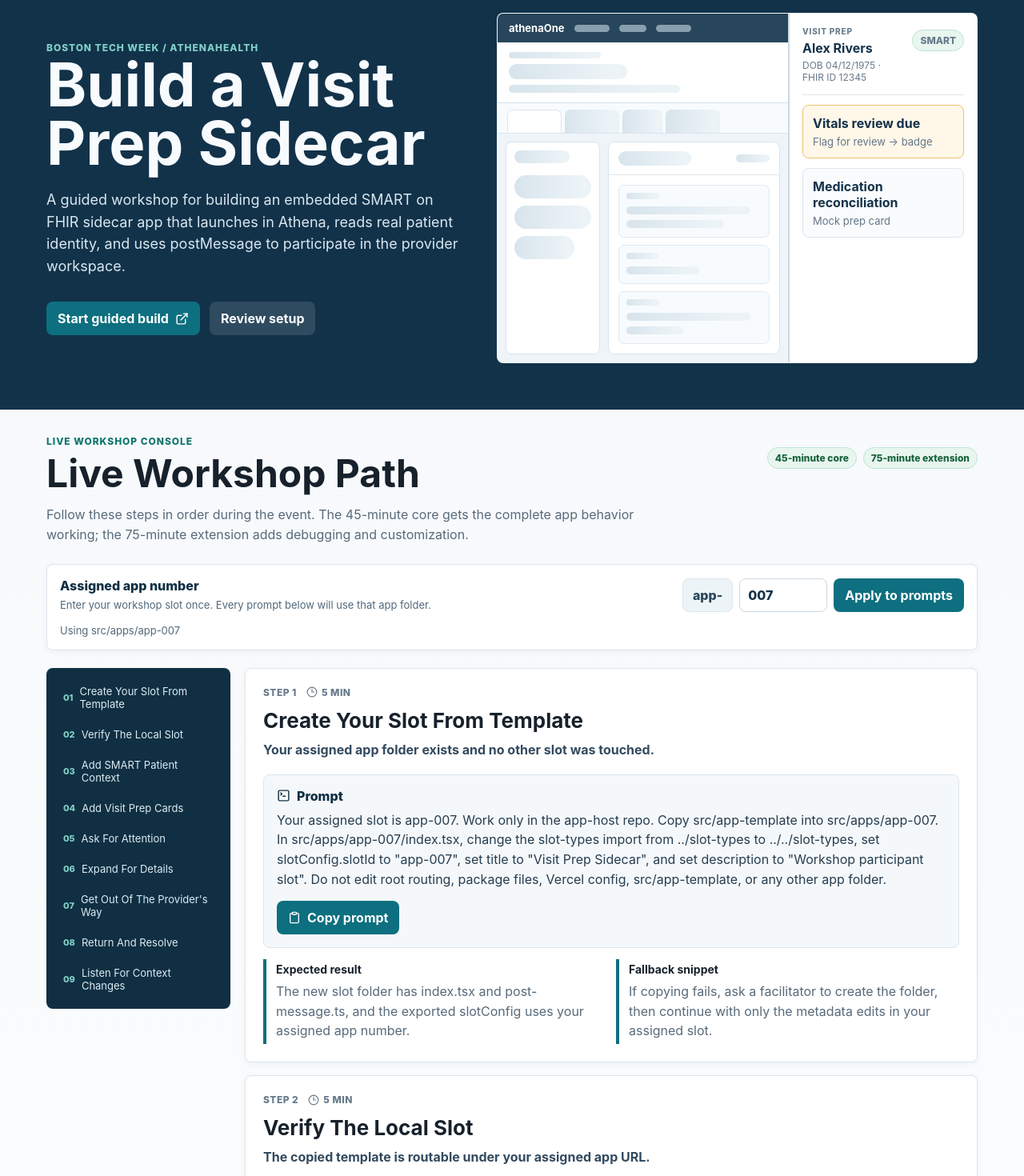
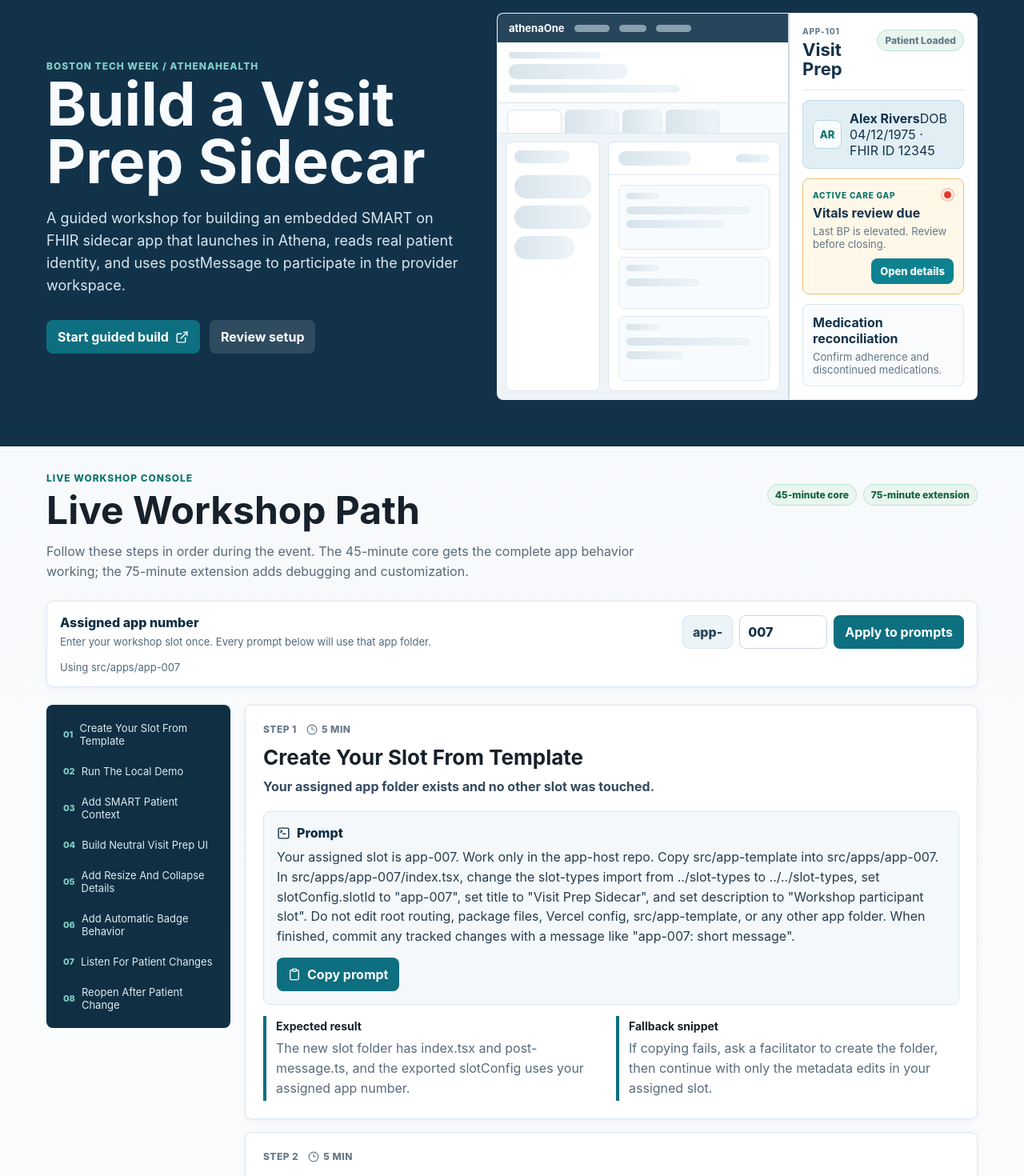
Before and after one commit to bshah4397/boston-tech-week-workshop-guide, a React (Vite) app: page / in a window 1280 px wide. Shown: the part 100-1570 px from the top of the page at 80% size. Built offline with nearby package versions, Linux system fonts and the light colour scheme.

Commit message:
Update workshop guide flow

```diff
--- a/src/App.tsx
+++ b/src/App.tsx
@@ -53,11 +53,11 @@
   },
   {
     id: "bootstrap",
-    title: "Verify The Local Slot",
+    title: "Run The Local Demo",
     time: "5 min",
-    outcome: "The copied template is routable under your assigned app URL.",
+    outcome: "The copied template is routable and visible on localhost.",
     prompt:
-      "Only modify {{APP_FOLDER}}. Verify the slot works at {{APP_BASE_PATH}}/demo and {{LOGOUT_PATH}}. Confirm the Athena registration URLs for this slot are {{LAUNCH_PATH}} for launch, {{CALLBACK_PATH}} for post-login redirect, and {{LOGOUT_PATH}} for post-logout redirect. If the app host dashboard does not list {{APP_SLOT}}, fix only import paths or slotConfig inside {{APP_FOLDER}}. Do not change shared slot discovery.",
+      "Only modify {{APP_FOLDER}}. Start the local app-host dev server on localhost, then verify the slot works at {{APP_BASE_PATH}}/demo and {{LOGOUT_PATH}}. Confirm the Athena registration URLs for this slot are {{LAUNCH_PATH}} for launch, {{CALLBACK_PATH}} for post-login redirect, and {{LOGOUT_PATH}} for post-logout redirect. If the app host dashboard does not list {{APP_SLOT}}, fix only import paths or slotConfig inside {{APP_FOLDER}}. Do not change shared slot discovery.",
     expected:
       "The host dashboard lists your slot, local demo mode renders, and the three Athena registration URLs are slot-specific.",
     fallback:
@@ -69,7 +69,7 @@
     time: "8 min",
     outcome: "The app is ready to use real Athena launch context instead of only demo data.",
     prompt:
-      "Only modify {{APP_FOLDER}}. Use the existing slot-scoped APIs: {{LAUNCH_PATH}}, {{CALLBACK_PATH}}, and {{PATIENT_CONTEXT_PATH}}. Preserve local demo mode. Add explicit states for setup required, launch in progress, callback received, patient loaded, and patient load failed. When Patient context is available, render real patient name, DOB, FHIR ID, gender, and a collapsed developer details section. Never render tokens, authorization codes, PKCE verifiers, cookies, or raw bearer headers.",
+      "Only modify {{APP_FOLDER}}. Use the existing slot-scoped APIs: {{LAUNCH_PATH}}, {{CALLBACK_PATH}}, and {{PATIENT_CONTEXT_PATH}}. Preserve local demo mode. Add explicit states for setup required, launch in progress, callback received, patient loaded, and patient load failed. When patient context is available, render real patient name, DOB, FHIR ID, and gender in a patient banner. Do not render developer details, tokens, authorization codes, PKCE verifiers, cookies, or raw bearer headers.",
     expected:
       "The sidecar still works locally, and the real launch path has clear patient-context states without exposing sensitive OAuth material.",
     fallback:
@@ -77,103 +77,86 @@
   },
   {
     id: "clinical",
-    title: "Add Visit Prep Cards",
+    title: "Build Neutral Visit Prep UI",
     time: "7 min",
     outcome: "The app feels like a clinical product, not a hello-world demo.",
     prompt:
-      "Only modify {{APP_FOLDER}}. Turn the Patient Context screen into a Visit Prep Sidecar. Keep real patient name, DOB, and FHIR ID at the top when SMART context is available, and keep demo identity for local mode. Add three mock clinical prep cards: Vitals review due, Medication reconciliation, and Referral follow-up. Highlight one card as the active care gap.",
+      "Only modify {{APP_FOLDER}}. Turn the Patient Context screen into a Visit Prep Sidecar. Keep real patient name, DOB, and FHIR ID in a visually distinct patient banner when SMART context is available, and keep demo identity for local mode. Add two neutral mock prep cards: Vitals review due and Medication reconciliation. Do not add badges, resize behavior, or attention highlighting yet.",
     expected:
-      "At 400px width, the sidecar shows patient identity, three prep cards, and one highlighted gap with a Review details action.",
+      "At 400px width, the sidecar shows patient identity and two neutral prep cards without generic demo buttons.",
     fallback:
       "Paste the fallback card data and render it below the patient header. The clinical content can be mock data.",
   },
   {
-    id: "badge",
-    title: "Ask For Attention",
+    id: "resize",
+    title: "Add Resize And Collapse Details",
     time: "5 min",
-    outcome: "The sidecar can signal that a provider should look at it.",
+    outcome: "The app can request more workspace only when the user needs detail.",
     prompt:
-      "Only modify {{APP_FOLDER}}. Use or refine the local post-message helper for Embedded App Launcher messages. When the active Visit Prep gap is present, add a clinical action that sends appShowBadgePersistent version 1.0.0 to the parent frame. Use a product label like Flag for review, not a raw API label.",
+      "Only modify {{APP_FOLDER}}. Add an Open details action to the Vitals review due card. When clicked, send appResize version 1.0.0 with newWidth set to 600 and show a Review details panel with rationale and next steps. Add a Collapse details action in the detail panel that sends appResize version 1.0.0 with newWidth set to 400 and returns to the compact prep list.",
     expected:
-      "Clicking the product action shows a notification badge on the app icon inside Athena.",
+      "The sidecar expands from compact prep view to a wider detail view, then collapses back to 400px from the detail panel.",
     fallback:
-      "Fallback snippet: window.parent.postMessage({ type: 'embeddedAppAPIMessage', method: 'appShowBadgePersistent', methodVersion: '1.0.0' }, '*');",
+      "Fallback snippets: send appResize with newWidth set to 600 for Open details, and appResize with newWidth set to 400 for Collapse details.",
   },
   {
-    id: "resize",
-    title: "Expand For Details",
+    id: "badge",
+    title: "Add Automatic Badge Behavior",
     time: "5 min",
-    outcome: "The app can request more workspace when the user needs detail.",
+    outcome: "The sidecar can ask for attention when business logic says the gap matters.",
     prompt:
-      "Only modify {{APP_FOLDER}}. When the user clicks Review details on the active Visit Prep gap, send appResize version 1.0.0 with newWidth set to 600, then show a detail view with rationale and next steps.",
+      "Only modify {{APP_FOLDER}}. Use or refine the local post-message helper for Embedded App Launcher messages. When the Vitals review due gap is present on load, send appShowBadgePersistent version 1.0.0 automatically instead of adding a manual Flag for review button. Visually mark the card with a small red status dot. When Mark reviewed is clicked in the detail view, send appClearBadge version 1.0.0, send appResize version 1.0.0 with newWidth set to 400, and show the card as Reviewed.",
     expected:
-      "The sidecar expands from compact prep view to a wider detail view and the app UI uses the extra space.",
+      "Opening the app with an active vitals gap shows an Athena badge automatically; marking reviewed clears the badge and returns to compact mode.",
     fallback:
-      "Fallback snippet: window.parent.postMessage({ type: 'embeddedAppAPIMessage', method: 'appResize', methodVersion: '1.0.0', newWidth: '600' }, '*');",
+      "Fallback snippets: appShowBadgePersistent on load, appClearBadge when reviewed, and appResize with newWidth set to 400 after review.",
   },
   {
-    id: "minimize",
-    title: "Get Out Of The Provider's Way",
+    id: "context",
+    title: "Listen For Patient Changes",
     time: "5 min",
-    outcome: "The sidecar can step aside while Athena becomes the focus.",
+    outcome: "The sidecar reacts when Athena changes patient context.",
     prompt:
-      "Only modify {{APP_FOLDER}}. Add a Snooze while I update Athena action in the gap detail view. When clicked, send appMinimize version 1.0.0. Keep local state so the app can later return to the reminder state.",
+      'Only modify {{APP_FOLDER}}. Add a window message listener for inbound Embedded App Framework context-change events. At the top of the listener, console.log every received message with a label like "[{{APP_SLOT}}] received window message" before filtering so DevTools can prove whether the app received anything. The real patient-change payload can look like { event: "patientContextChanged", updatedPatient: "5" }, so treat updatedPatient as a valid patient identifier in addition to patientId, patientID, patientIdentifier, fhirPatientId, or patient.id. When patient context changes, reset the active prep card, clear detail/review state, and reload {{PATIENT_CONTEXT_PATH}}?updatedPatient=<encoded patient identifier> if a patient identifier is available. Do not reload the plain {{PATIENT_CONTEXT_PATH}} for a patient-change event because it will reuse the original SMART launch patient.',
     expected:
-      "The app minimizes from the Athena sidecar, leaving the chart workspace visible.",
+      "Switching context in Athena reloads the sidecar to the new patient instead of showing stale prep state.",
     fallback:
-      "Fallback snippet: window.parent.postMessage({ type: 'embeddedAppAPIMessage', method: 'appMinimize', methodVersion: '1.0.0' }, '*');",
+      'If a live context-change event is not available, dispatch { event: "patientContextChanged", updatedPatient: "5" } from DevTools and confirm the app reloads with the updatedPatient query.',
   },
   {
     id: "reopen",
-    title: "Return And Resolve",
-    time: "5 min",
-    outcome: "The app can reopen, clear attention, and complete the workflow.",
+    title: "Reopen After Patient Change",
+    time: "Extension",
+    outcome: "The app returns at the right moment after the provider manually minimizes it.",
     prompt:
-      "Only modify {{APP_FOLDER}}. Add a reminder flow that can send appReopen version 1.0.0 and return to the gap detail screen. Add Mark reviewed to send appClearBadge version 1.0.0 and return the app to compact Visit Prep mode.",
+      "Only modify {{APP_FOLDER}}. Do not add a programmatic minimize button. In the live demo, the provider manually minimizes the sidecar using Athena chrome, then navigates to another patient. When the patientContextChanged listener reloads a new patient that still has an attention-needed prep gap, send appReopen version 1.0.0 so the sidecar returns with the new patient identity and compact prep state.",
     expected:
-      "The app reopens, lets the user mark the gap reviewed, clears the badge, and returns to the compact prep list.",
+      "After the provider manually minimizes the app and changes patient, the app reopens only because the new patient has an attention-needed prep gap.",
     fallback:
-      "Fallback snippets: send appReopen to return, then appClearBadge when reviewed. If timing is short, wire these to two visible buttons.",
-  },
-  {
-    id: "context",
-    title: "Listen For Context Changes",
-    time: "Extension",
-    outcome: "The sidecar reacts when Athena changes patient or encounter context.",
-    prompt:
-      'Only modify {{APP_FOLDER}}. Add a window message listener for inbound Embedded App Framework context-change events. At the top of the listener, console.log every received message with a label like "[{{APP_SLOT}}] received window message" before filtering so DevTools can prove whether the app received anything. The real patient-change payload can look like { event: "patientContextChanged", updatedPatient: "5" }, so treat updatedPatient as a valid patient identifier in addition to patientId, patientID, patientIdentifier, fhirPatientId, or patient.id. When patient context changes, reset the active prep card, clear reminder/detail state, and reload {{PATIENT_CONTEXT_PATH}}?updatedPatient=<encoded patient identifier> if a patient identifier is available. Do not reload the plain {{PATIENT_CONTEXT_PATH}} for a patient-change event because it will reuse the original SMART launch patient. Show a compact developer event log in local demo mode so the team can see received event names.',
-    expected:
-      "Switching context in Athena resets the sidecar to the correct patient instead of showing stale prep state.",
-    fallback:
-      'If a live context-change event is not available, add a local Simulate context change button in demo mode that dispatches { event: "patientContextChanged", updatedPatient: "5" }.',
+      "Fallback snippet: after the updated patient context fetch succeeds, send appReopen version 1.0.0 and keep the UI in compact mode.",
   },
 ];
 
 const postMessageItems: ReferenceItem[] = [
   {
     method: "appShowBadgePersistent",
-    participantAction: "Flag for review",
-    workshopUse: "Shows a notification badge until the app explicitly clears it.",
+    participantAction: "Automatic attention badge",
+    workshopUse: "Fires on load when business logic finds an active care gap.",
   },
   {
     method: "appResize",
-    participantAction: "Review details",
-    workshopUse: "Moves from compact sidecar view to a wider detail view.",
-  },
-  {
-    method: "appMinimize",
-    participantAction: "Snooze while I update Athena",
-    workshopUse: "Gets out of the provider's way while Athena becomes primary.",
-  },
-  {
-    method: "appReopen",
-    participantAction: "Bring prep back",
-    workshopUse: "Returns the app when the reminder workflow needs attention.",
+    participantAction: "Open or collapse details",
+    workshopUse: "Moves between 400px compact mode and 600px detail mode.",
   },
   {
     method: "appClearBadge",
     participantAction: "Mark reviewed",
     workshopUse: "Resolves the notification state after the gap is handled.",
+  },
+  {
+    method: "appReopen",
+    participantAction: "New patient needs prep",
+    workshopUse: "Returns the app after a provider manually minimizes it and changes patient.",
   },
   {
     method: "patientContextChanged",
@@ -185,7 +168,7 @@
 const promptCards = [
   {
     title: "00 Create Slot From Template",
-    summary: "Copy the non-routable template into the assigned app folder.",
+    summary: "Copy the template into the assigned app folder.",
     prompt: workshopSteps[0].prompt,
   },
   {
@@ -194,26 +177,29 @@
     prompt: workshopSteps[2].prompt,
   },
   {
-    title: "02 Clinical Wrapper",
+    title: "02 Neutral Visit Prep UI",
     summary: "Turn the patient-context screen into the Visit Prep Sidecar.",
     prompt: workshopSteps[3].prompt,
   },
   {
-    title: "03 PostMessage Helper",
-    summary: "Centralize parent-frame postMessage calls behind a helper.",
-    prompt:
-      "Only modify {{APP_FOLDER}}. Add or refine a small typed helper for Embedded App Launcher postMessages. It should send messages to window.parent with type embeddedAppAPIMessage, method, methodVersion 1.0.0, and optional payload fields such as newWidth. Use this helper for every product action in the workshop.",
+    title: "03 Resize And Collapse",
+    summary: "Use appResize for product-led detail expansion and collapse.",
+    prompt: workshopSteps[4].prompt,
   },
   {
-    title: "04 Badge / Resize / Minimize / Reopen",
-    summary: "Layer the clinical product actions onto postMessage behaviors.",
-    prompt:
-      "Only modify {{APP_FOLDER}}. Add product actions for Flag for review, Review details, Snooze while I update Athena, Bring prep back, and Mark reviewed. Under the hood these should send appShowBadgePersistent, appResize, appMinimize, appReopen, and appClearBadge.",
+    title: "04 Automatic Badge",
+    summary: "Use appShowBadgePersistent and appClearBadge from business logic.",
+    prompt: workshopSteps[5].prompt,
   },
   {
     title: "05 Context Change Listener",
-    summary: "React to inbound Athena context changes after the core build is complete.",
-    prompt: workshopSteps[8].prompt,
+    summary: "React to inbound Athena patient context changes.",
+    prompt: workshopSteps[6].prompt,
+  },
+  {
+    title: "06 Reopen Behavior",
+    summary: "Return the sidecar after the provider manually minimizes and changes patients.",
+    prompt: workshopSteps[7].prompt,
   },
 ];
 
@@ -257,6 +243,10 @@
     .join(context.templateFolder);
 }
 
+function addStepCommitInstruction(prompt: string, context: PromptContext) {
+  return `${prompt}\n\nWhen finished, commit any tracked changes with a message like "${context.appSlot}: short message".`;
+}
+
 function copyLabel(copiedId: string | null, id: string) {
   return copiedId === id ? "Copied" : "Copy prompt";
 }
@@ -287,12 +277,16 @@
         expected: personalizePrompt(step.expected, promptContext),
         fallback: personalizePrompt(step.fallback, promptContext),
         outcome: personalizePrompt(step.outcome, promptContext),
-        prompt: personalizePrompt(step.prompt, promptContext),
+        prompt: addStepCommitInstruction(personalizePrompt(step.prompt, promptContext), promptContext),
       })),
     [promptContext],
   );
   const personalizedPromptCards = useMemo(
-    () => promptCards.map((card) => ({ ...card, prompt: personalizePrompt(card.prompt, promptContext) })),
+    () =>
+      promptCards.map((card) => ({
+        ...card,
+        prompt: addStepCommitInstruction(personalizePrompt(card.prompt, promptContext), promptContext),
+      })),
     [promptContext],
   );
 
@@ -455,7 +449,15 @@
           <h2 id="setup-heading">Setup</h2>
           <div className="setup-grid">
             <Checklist
-              title="Participant slots"
+              title="Participant prerequisites"
+              items={[
+                "Git account or access to the workshop app-host repository.",
+                "Node installed locally so npm install, npm test, and npm run dev work.",
+                "LLM tool ready: Codex, Claude Code, Cursor, Windsurf, or equivalent.",
+              ]}
+            />
+            <Checklist
+              title="Assigned slot"
               items={[
                 "Use app-001 through app-099 for workshop attendees.",
                 "Use app-101 and above for internal dry runs.",
@@ -463,16 +465,10 @@
               ]}
             />
             <Checklist
-              title="Repo expectations"
+              title="Athena and repo readiness"
               items={[
                 "Clone the app-host repo before the workshop.",
-                "Copy the template into the assigned app folder.",
-                "Pull latest main before pushing changes.",
-              ]}
-            />
-            <Checklist
-              title="Athena readiness"
-              items={[
+                "Pull latest main before creating the assigned app folder.",
                 "Confirm preview access and practice entitlement.",
                 "Confirm the slot client ID is listed in api/_lib/workshop-config.ts.",
                 "Confirm launch, callback, and logout URLs use the assigned app number.",
@@ -623,19 +619,30 @@
       <div className="preview-sidecar" aria-label="Embedded sidecar app">
         <div className="sidecar-header">
           <div>
-            <span className="sidecar-app-label">Visit Prep</span>
+            <span className="sidecar-app-label">APP-101</span>
+            <strong className="sidecar-app-title">Visit Prep</strong>
+          </div>
+          <span className="smart-chip">Patient Loaded</span>
+        </div>
+        <div className="preview-patient-banner">
+          <span className="preview-avatar" aria-hidden="true">AR</span>
+          <div>
             <strong className="sidecar-patient-name">Alex Rivers</strong>
             <span>DOB 04/12/1975 · FHIR ID 12345</span>
           </div>
-          <span className="smart-chip">SMART</span>
         </div>
         <div className="gap-card active">
+          <div className="gap-card-head">
+            <span>Active care gap</span>
+            <span className="preview-status-dot" aria-hidden="true" />
+          </div>
           <strong>Vitals review due</strong>
-          <span>Flag for review → badge</span>
+          <span>Last BP is elevated. Review before closing.</span>
+          <span className="mini-action">Open details</span>
         </div>
         <div className="gap-card">
           <strong>Medication reconciliation</strong>
-          <span>Mock prep card</span>
+          <span>Confirm adherence and discontinued medications.</span>
         </div>
       </div>
     </div>
--- a/src/styles.css
+++ b/src/styles.css
@@ -431,6 +431,7 @@
 }
 
 .sidecar-patient-name,
+.sidecar-app-title,
 .gap-card strong {
   color: #14324a;
 }
@@ -450,6 +451,11 @@
   margin-bottom: 5px;
   margin-top: 0;
   text-transform: uppercase;
+}
+
+.sidecar-app-title {
+  font-size: 22px;
+  line-height: 1.1;
 }
 
 .smart-chip,
@@ -475,14 +481,73 @@
   padding: 12px;
 }
 
+.preview-patient-banner {
+  align-items: center;
+  background: #e1eff5;
+  border: 1px solid #c1d9e5;
+  border-radius: 8px;
+  display: flex;
+  gap: 10px;
+  padding: 12px;
+}
+
+.preview-avatar {
+  align-items: center;
+  background: #f9fcfd;
+  border: 1px solid #b8d4df;
+  border-radius: 8px;
+  color: #08756f;
+  display: inline-flex;
+  flex: 0 0 auto;
+  font-size: 13px;
+  font-weight: 820;
+  height: 36px;
+  justify-content: center;
+  width: 36px;
+}
+
 .gap-card.active {
   background: #fff7e8;
   border-color: #efc16f;
 }
 
+.gap-card-head {
+  align-items: center;
+  display: flex;
+  justify-content: space-between;
+}
+
+.gap-card-head span:first-child {
+  color: #08756f;
+  font-size: 10px;
+  font-weight: 820;
+  letter-spacing: 0.08em;
+  text-transform: uppercase;
+}
+
+.preview-status-dot {
+  background: #df3b2f;
+  border: 3px solid #ffe6d9;
+  border-radius: 999px;
+  box-shadow: 0 0 0 1px #f4b6a7;
+  height: 15px;
+  width: 15px;
+}
+
 .gap-card span {
   color: #657688;
   font-size: 13px;
+}
+
+.gap-card .mini-action {
+  align-self: end;
+  background: #0d8290;
+  border-radius: 8px;
+  color: #ffffff;
+  font-weight: 800;
+  justify-self: end;
+  margin-top: 5px;
+  padding: 8px 11px;
 }
 
 .page-section {
```
Also changed, not shown: 1 other file (tests, documents, lock files or other folders).
